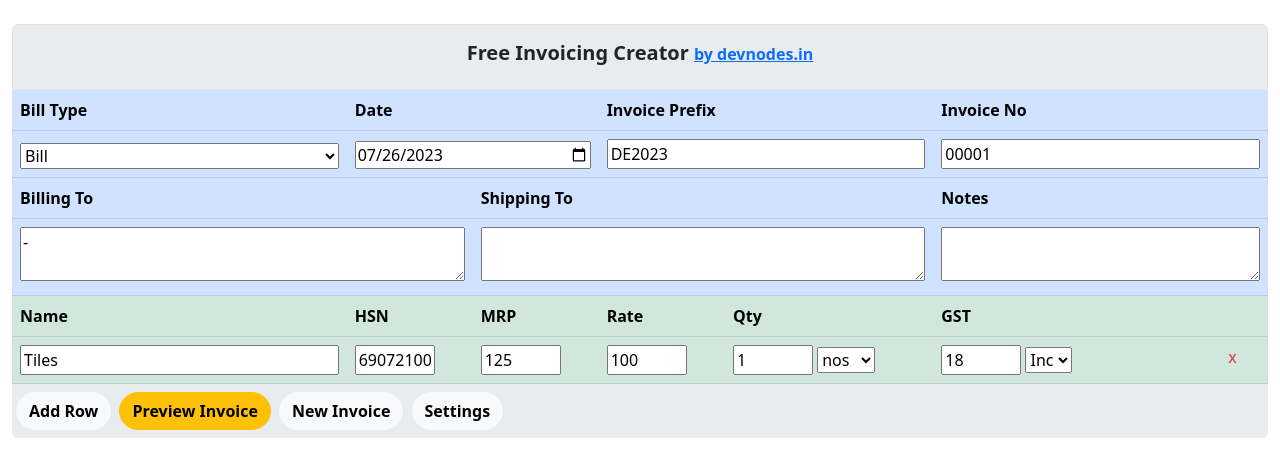
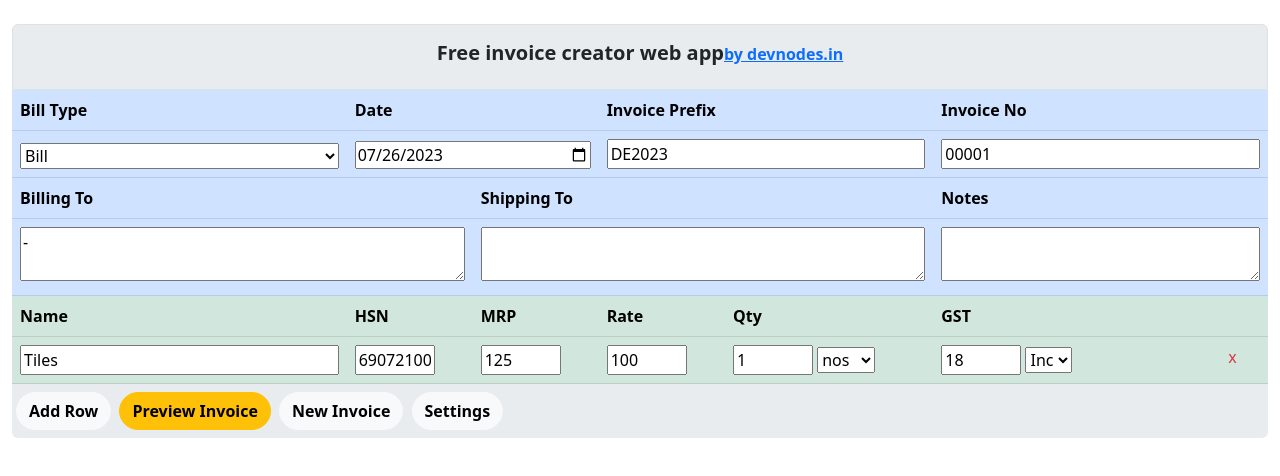
Before and after one commit to thalib/free-invoice-maker, a plain HTML site: page index.html in a window 1280 px wide. Drawn offline with nearby package versions, Linux system fonts and the light colour scheme.

Commit message:
updated description and name

```diff
--- a/index.html
+++ b/index.html
@@ -4,9 +4,9 @@
 <head>
   <meta charset="utf-8">
   <meta name="viewport" content="width=device-width, initial-scale=1">
-  <meta name="description" content="">
+  <title>Free invoice creator web app by Devnodes.in</title>
+  <meta name="description" content="A fully web-based invoicing application is a web based application, (only uses html, css & js) that allows users to create, preview, and download invoice PNG format. The application is designed to be easy to use and can be accessed from any device with an internet connection.">
   <meta name="author" content="Devnodes.in">
-  <title>Free Invoicing Maker App by Devnodes.in</title>
 
     <!-- Favicons -->
   <link rel="apple-touch-icon" href="/free-invoice-maker/favicon.png" sizes="180x180">
@@ -64,7 +64,7 @@
       <div class="col-12 align-self-center">
         <form onsubmit="return action_submit_invoice_preview(event);">
           <div class="bg-body-secondary border rounded-top py-3 ">
-            <h1 class="fs-5 fw-semibold text-center">Free Invoicing Creator <a class="fs-6 text-primary" target="_blank"
+            <h1 class="fs-5 fw-semibold text-center">Free invoice creator web app<a class="fs-6 text-primary" target="_blank"
               href="https://devnodes.in/?utm_source=invoicemaker&utm_medium=github">by
                 devnodes.in</a></h1>
           </div>
```
Also changed, not shown: screenshot/free-invoice-creator-app.png (added), screenshot/invoice.png (added), 1 other file.
